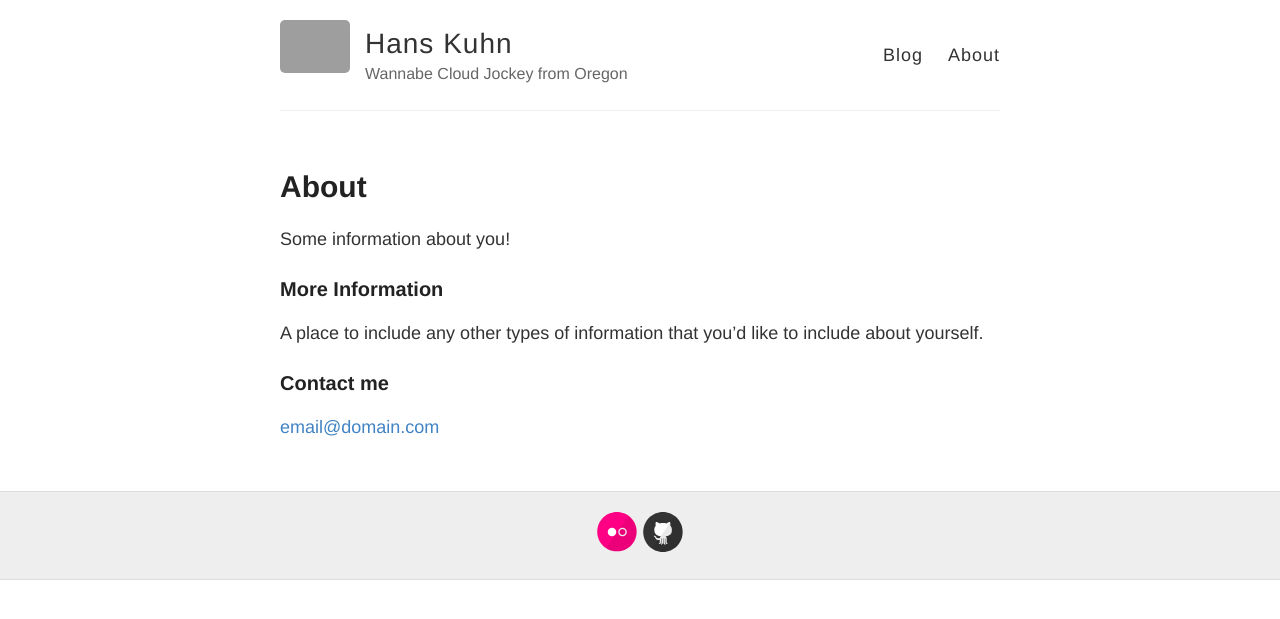
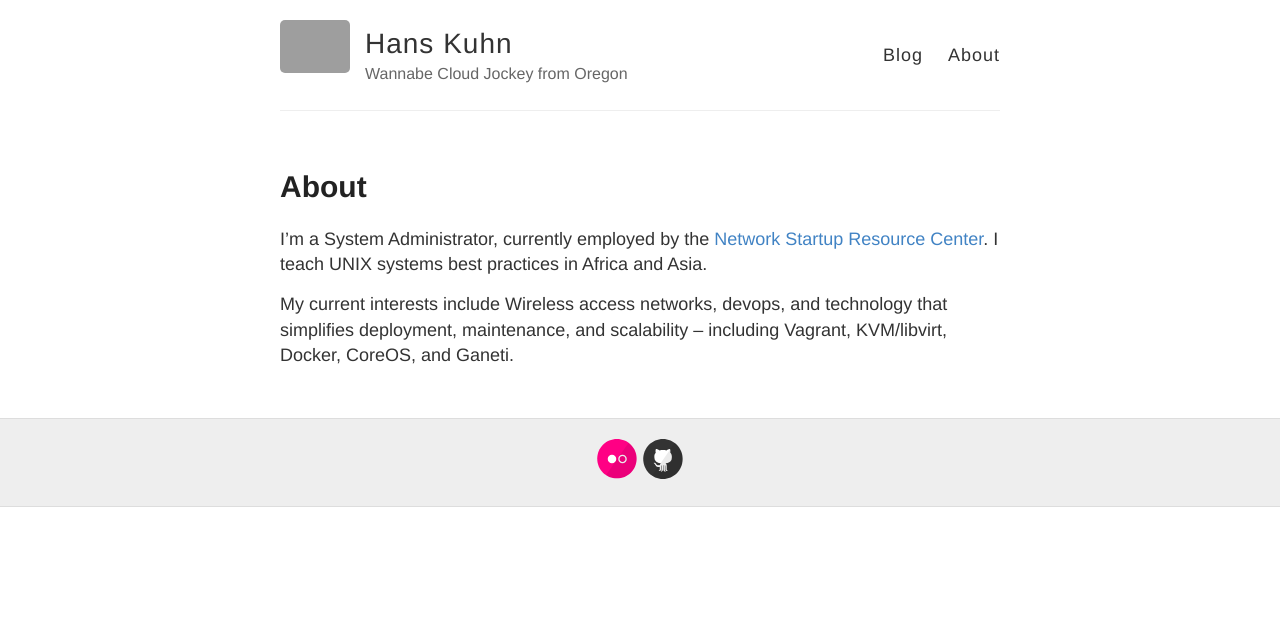
Before and after one commit to hanskuhn/hanskuhn.github.io, a Jekyll site: the page built from about.md, in a window 1280 px wide. Shown: the top 619 px of the page. Built offline with Jekyll 4.4.1, drawn with Linux system fonts in a browser that asks for light colours; Markdown is read by kramdown in place of the engine named in the settings; grey boxes are pictures that could not be loaded.

Commit message:
Updated stock about file

```diff
--- a/about.md
+++ b/about.md
@@ -4,12 +4,9 @@ title: About
 permalink: /about/
 ---
 
-Some information about you!
+I'm a System Administrator, currently employed by the [Network Startup Resource Center](https://nsrc.org).
+I teach UNIX systems best practices in Africa and Asia.
 
-### More Information
-
-A place to include any other types of information that you'd like to include about yourself.
-
-### Contact me
-
-[email@domain.com](mailto:email@domain.com)
+My current interests include Wireless access networks, devops, and technology that simplifies
+deployment, maintenance, and scalability -- including Vagrant, KVM/libvirt, Docker, CoreOS, and
+Ganeti.
```
